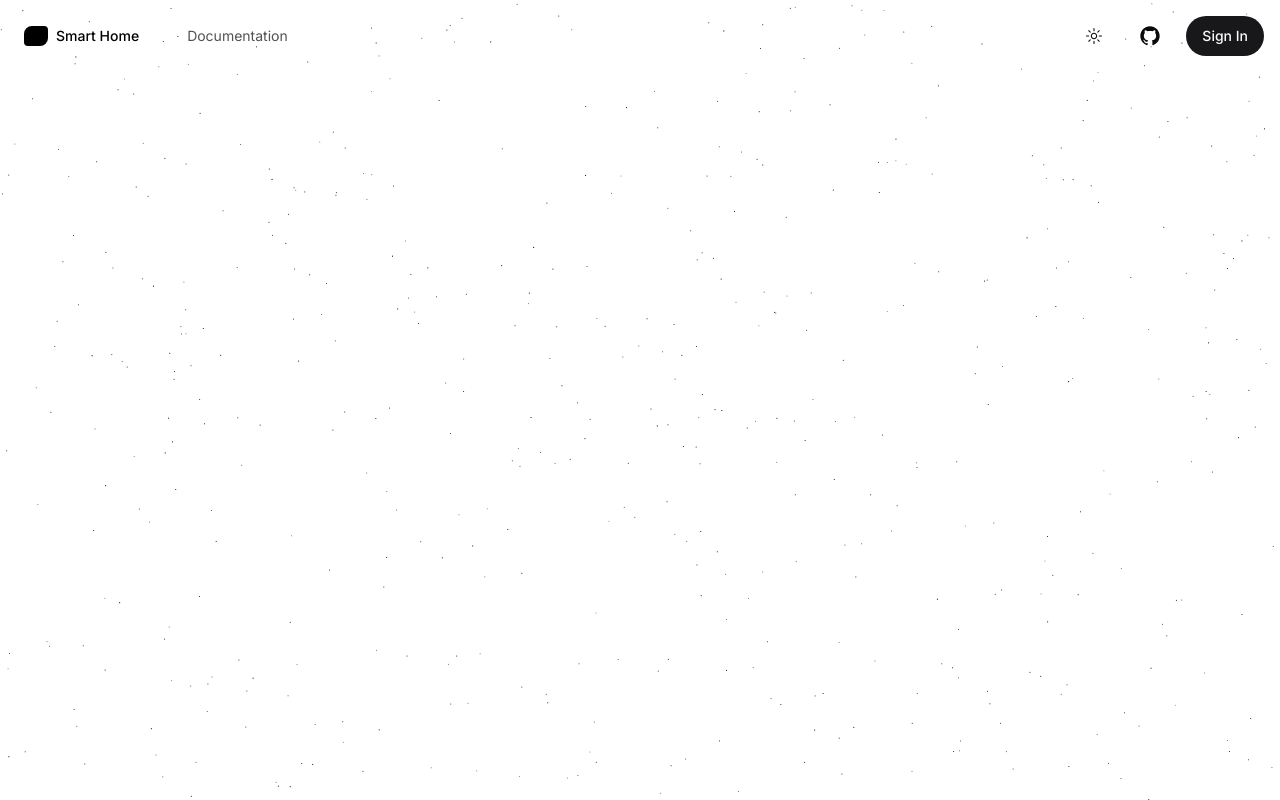
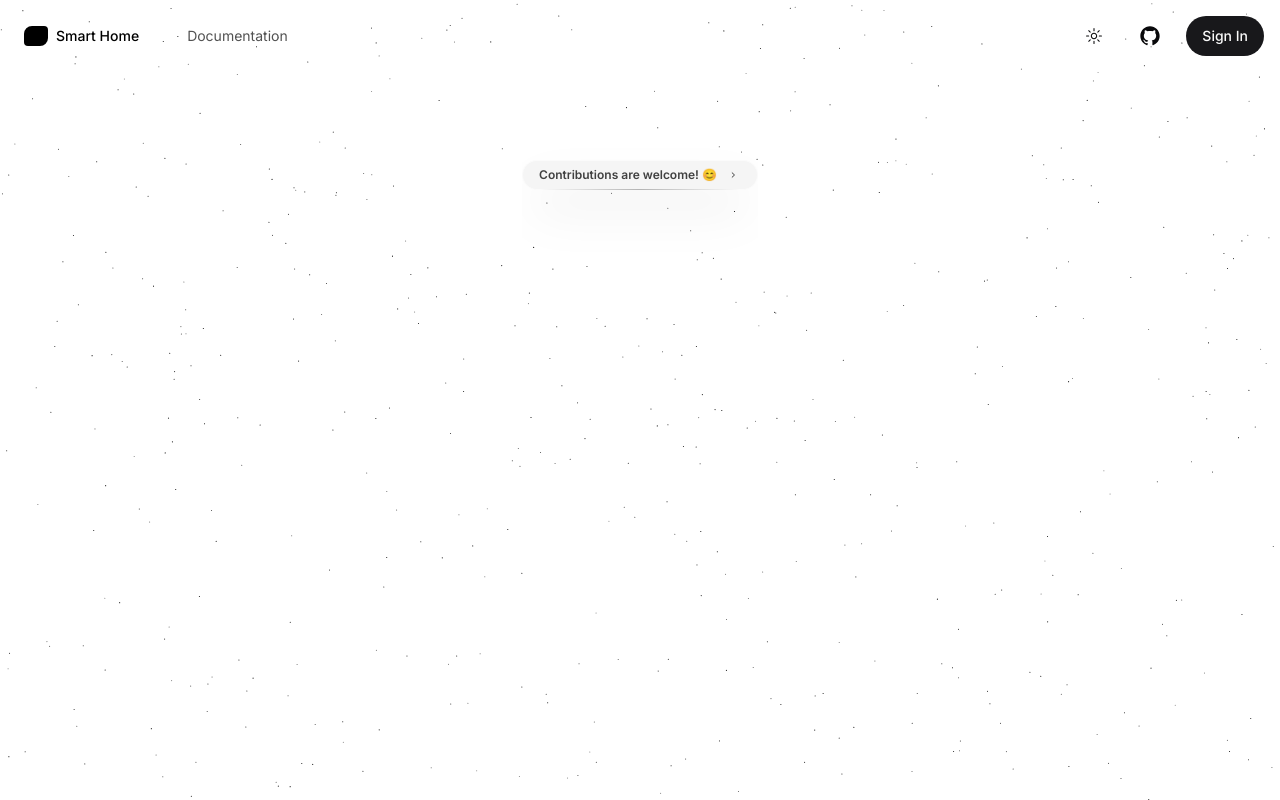
Before and after one commit to GIMMI42PIASTRATO/home-dashboard, a Next.js app: page / in a window 1280 px wide. Built offline with nearby package versions, Linux system fonts and the light colour scheme.

Commit message:
feat: add announcement button in the hero

```diff
--- a/package.json
+++ b/package.json
@@ -23,6 +23,7 @@
     "next-themes": "^0.3.0",
     "react": "^18",
     "react-dom": "^18",
+    "react-element-to-jsx-string": "^15.0.0",
     "tailwind-merge": "^2.4.0",
     "tailwindcss-animate": "^1.0.7"
   },
--- a/src/app/page.tsx
+++ b/src/app/page.tsx
@@ -1,13 +1,17 @@
 import Navbar from "@/components/navbar";
 import { ShootingStars } from "@/components/ui/shooting-stars";
 import { StarsBackground } from "@/components/ui/stars-background";
+
+import Hero from "@/components/hero";
 
 export default function Home() {
 	return (
 		<main>
 			<Navbar className="top-2" />
 			<div className="relative overflow-hidden">
-				<div className="max-w-7xl mx-auto px-4 flex min-h-screen flex-col items-center justify-between"></div>
+				<div className="max-w-7xl mx-auto px-4 flex min-h-screen flex-col items-center justify-between">
+					<Hero />
+				</div>
 				<ShootingStars
 					minDelay={1000}
 					maxDelay={3000}
--- /dev/null
+++ b/src/components/hero.tsx
@@ -0,0 +1,11 @@
+import AceternityButton from "./ui/aceternity-button";
+
+export default function Hero() {
+	return (
+		<section className="flex flex-col min-h-screen pt-20 md:pt-40 relative overflow-hidden">
+			<div className="flex justify-center">
+				<AceternityButton />
+			</div>
+		</section>
+	);
+}
--- /dev/null
+++ b/src/components/ui/aceternity-button.tsx
@@ -0,0 +1,30 @@
+import React from "react";
+
+export default function AceternityButton() {
+	return (
+		<button className="bg-neutral-50 dark:bg-neutral-700 no-underline group cursor-pointer relative md:shadow-2xl shadow-zinc-900 rounded-full p-px text-[10px] sm:text-xs font-semibold leading-6  text-neutral-700 dark:text-neutral-300 inline-block w-fit mx-auto">
+			<span className="absolute inset-0 overflow-hidden rounded-full">
+				<span className="absolute inset-0 rounded-full  opacity-0 transition-opacity duration-500 group-hover:opacity-100"></span>
+			</span>
+			<div className="relative flex space-x-2 items-center z-10 rounded-full bg-neutral-100 dark:bg-neutral-800 py-1.5 px-4 ring-1 ring-white/10 ">
+				<span>Contributions are welcome! 😊</span>
+				<svg
+					fill="none"
+					height="16"
+					viewBox="0 0 24 24"
+					width="16"
+					xmlns="http://www.w3.org/2000/svg"
+				>
+					<path
+						d="M10.75 8.75L14.25 12L10.75 15.25"
+						stroke="currentColor"
+						strokeLinecap="round"
+						strokeLinejoin="round"
+						strokeWidth="1.5"
+					/>
+				</svg>
+			</div>
+			<span className="absolute -bottom-0 left-[1.125rem] h-px w-[calc(100%-2.25rem)] bg-gradient-to-r from-neutral-400/0 via-neutral-400/90 to-neutral-400/0 transition-opacity duration-500 group-hover:opacity-40"></span>
+		</button>
+	);
+}
--- a/tailwind.config.ts
+++ b/tailwind.config.ts
@@ -1,12 +1,12 @@
-import type { Config } from "tailwindcss"
+import type { Config } from "tailwindcss";
 
 const config = {
 	darkMode: ["class"],
 	content: [
-    './pages/**/*.{ts,tsx}',
-    './components/**/*.{ts,tsx}',
-    './app/**/*.{ts,tsx}',
-    './src/**/*.{ts,tsx}',
+		"./pages/**/*.{ts,tsx}",
+		"./components/**/*.{ts,tsx}",
+		"./app/**/*.{ts,tsx}",
+		"./src/**/*.{ts,tsx}",
 	],
 	prefix: "",
 	theme: {
@@ -67,14 +67,23 @@ const config = {
 					from: { height: "var(--radix-accordion-content-height)" },
 					to: { height: "0" },
 				},
+				shimmer: {
+					from: {
+						backgroundPosition: "0 0",
+					},
+					to: {
+						backgroundPosition: "-200% 0",
+					},
+				},
 			},
 			animation: {
 				"accordion-down": "accordion-down 0.2s ease-out",
 				"accordion-up": "accordion-up 0.2s ease-out",
+				shimmer: "shimmer 2s linear infinite",
 			},
 		},
 	},
 	plugins: [require("tailwindcss-animate")],
-} satisfies Config
+} satisfies Config;
 
-export default config
+export default config;
```
Also changed, not shown: 1 other file (tests, documents, lock files or other folders). Lines whose indentation alone changed are shown as unchanged.
